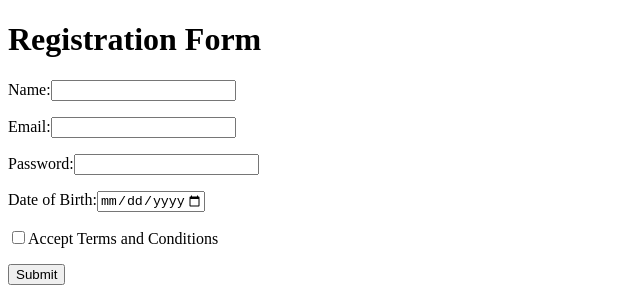
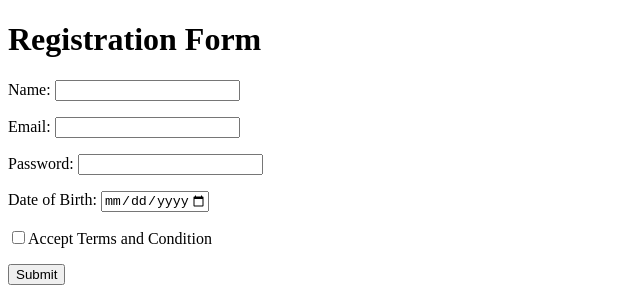
Before and after one commit to ChinmayeeJuturu/wd201, a website: page http-server/registration.html in a window 1280 px wide. Shown: the top 298 px of the page, 0-640 px from the left. Drawn offline with Linux system fonts and the light colour scheme.

Commit message:
Update registration.html

```diff
--- a/http-server/registration.html
+++ b/http-server/registration.html
@@ -10,13 +10,13 @@
         </style>
     </head>
     <body>
-        <form id="form" style="text-align:center,">
+        <form id="form" style="text-align: center,">
             <h1>Registration Form</h1>
-            <p>Name:<input required type="text" id="name"></p>
-            <p>Email:<input required type="email" id="email"></p>
-            <p>Password:<input required type="password" id="password"></p>
-            <p>Date of Birth:<input required type="date" id="dob" min="1967-11-09" max="2004-11-09"></p>
-            <p><input required type="checkbox" id="term">Accept Terms and Conditions</p>
+            <p>Name: <input required type="text" id="name"></p>
+            <p>Email: <input required type="email" id="email"></p>
+            <p>Password: <input required type="password" id="password"></p>
+            <p>Date of Birth: <input required type="date" id="dob" min="1967-11-09" max="2004-11-09"></p>
+            <p><input required type="checkbox" id="term">Accept Terms and Condition</p>
             <input type="submit" id="submit">
 
     </form>
```
Lines whose indentation alone changed are shown as unchanged.
